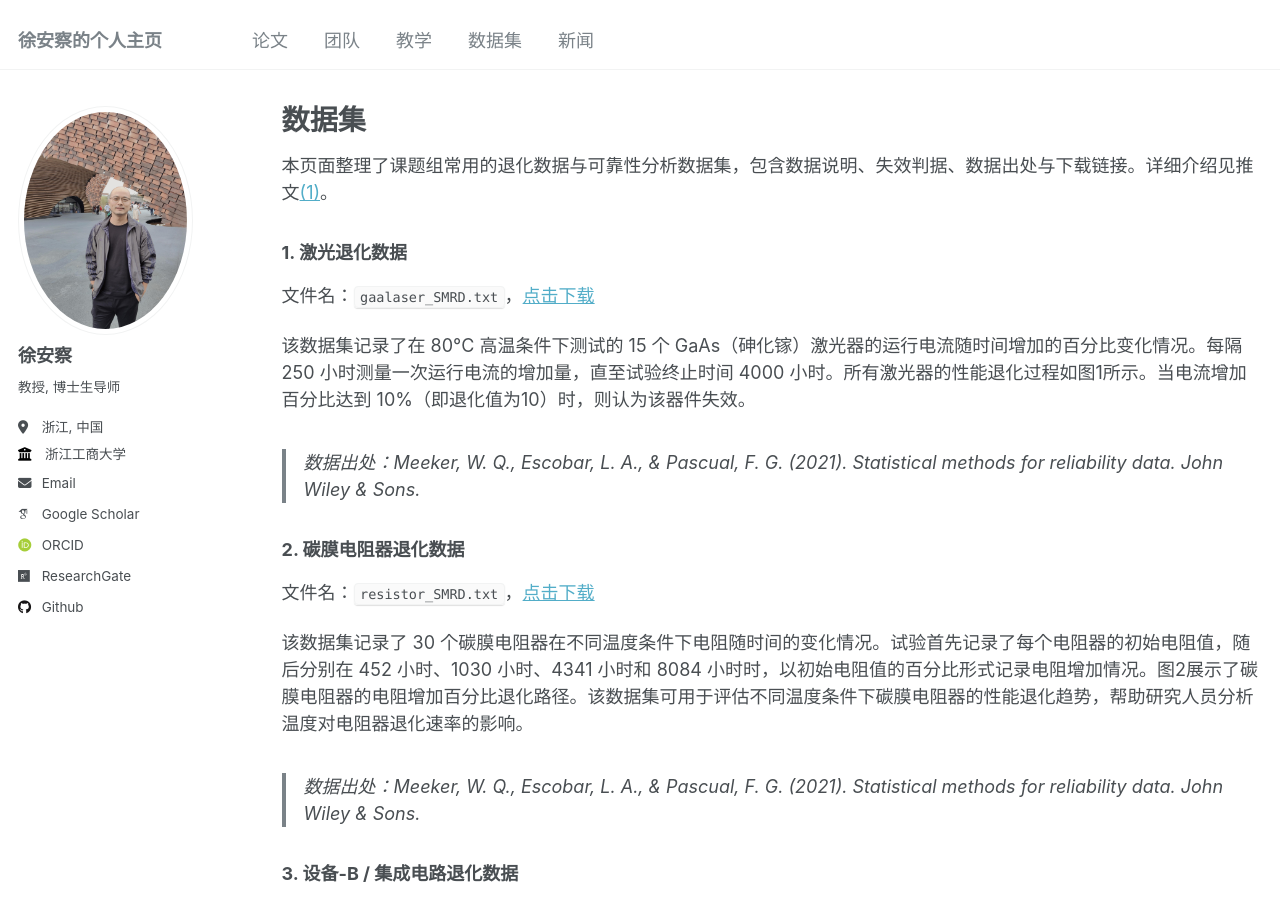
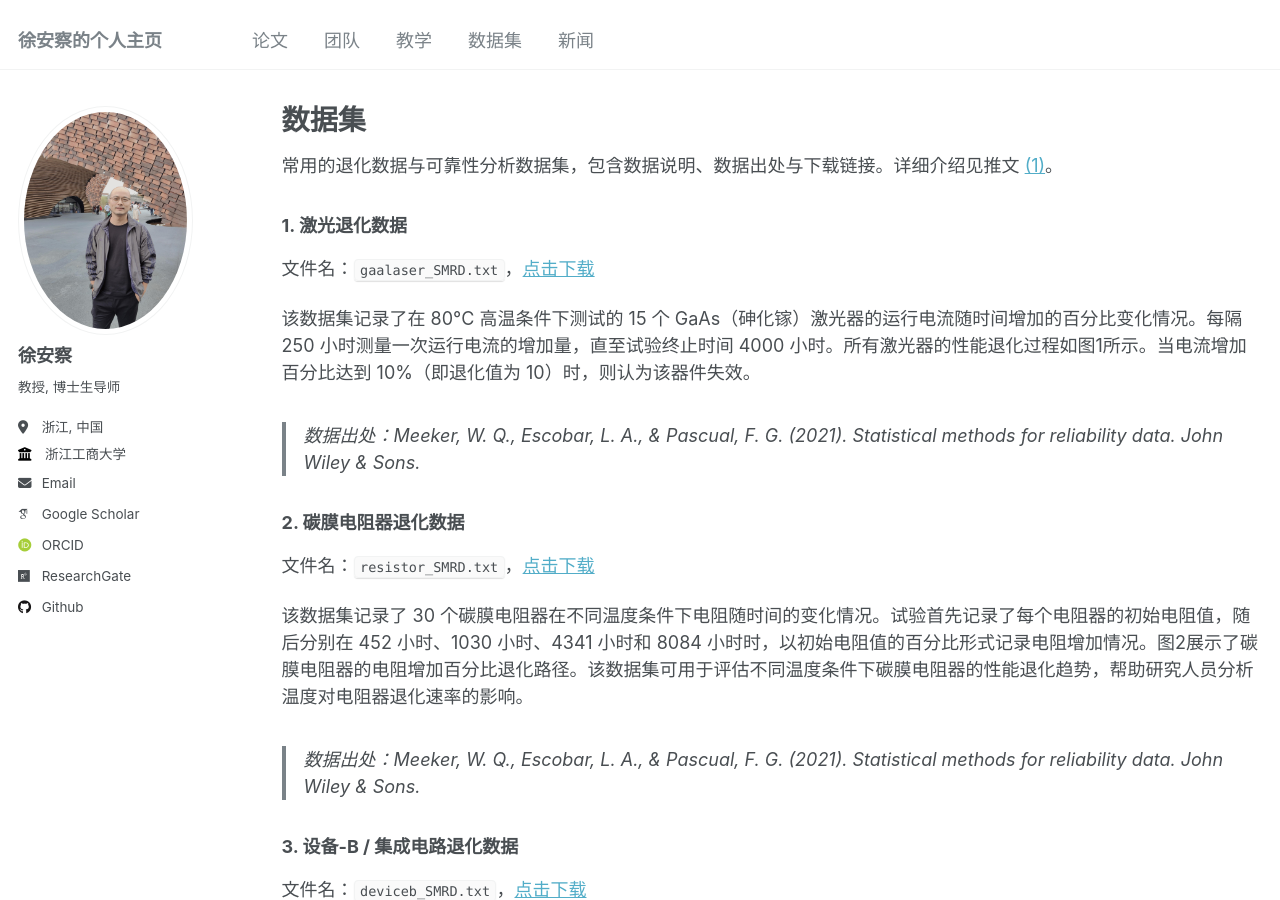
Before and after one commit to XU-ANCHA/XU-ANCHA.github.io, a Jekyll site: the page built from _pages/datasets.md, in a window 1280 px wide and 900 px high. Built offline with Jekyll 4.4.1, drawn with Linux system fonts in a browser that asks for light colours; some web fonts are replaced.

Commit message:
Update datasets.md

```diff
--- a/_pages/datasets.md
+++ b/_pages/datasets.md
@@ -5,13 +5,13 @@ permalink: /datasets/
 author_profile: true
 ---
 
-本页面整理了课题组常用的退化数据与可靠性分析数据集，包含数据说明、失效判据、数据出处与下载链接。详细介绍见推文[(1)](https://mp.weixin.qq.com/s/DRcW3D7lfKPxWv7I19e0Yg)。
+常用的退化数据与可靠性分析数据集，包含数据说明、数据出处与下载链接。详细介绍见推文 [(1)](https://mp.weixin.qq.com/s/DRcW3D7lfKPxWv7I19e0Yg)。
 
 ### 1. 激光退化数据
 
 文件名：`gaalaser_SMRD.txt`，[点击下载](/files/datasets/1/gaalaser_SMRD.txt)
 
-该数据集记录了在 80°C 高温条件下测试的 15 个 GaAs（砷化镓）激光器的运行电流随时间增加的百分比变化情况。每隔 250 小时测量一次运行电流的增加量，直至试验终止时间 4000 小时。所有激光器的性能退化过程如图1所示。当电流增加百分比达到 10%（即退化值为10）时，则认为该器件失效。
+该数据集记录了在 80°C 高温条件下测试的 15 个 GaAs（砷化镓）激光器的运行电流随时间增加的百分比变化情况。每隔 250 小时测量一次运行电流的增加量，直至试验终止时间 4000 小时。所有激光器的性能退化过程如图1所示。当电流增加百分比达到 10%（即退化值为 10）时，则认为该器件失效。
 
 > 数据出处：Meeker, W. Q., Escobar, L. A., & Pascual, F. G. (2021). *Statistical methods for reliability data*. John Wiley & Sons.
 
```
